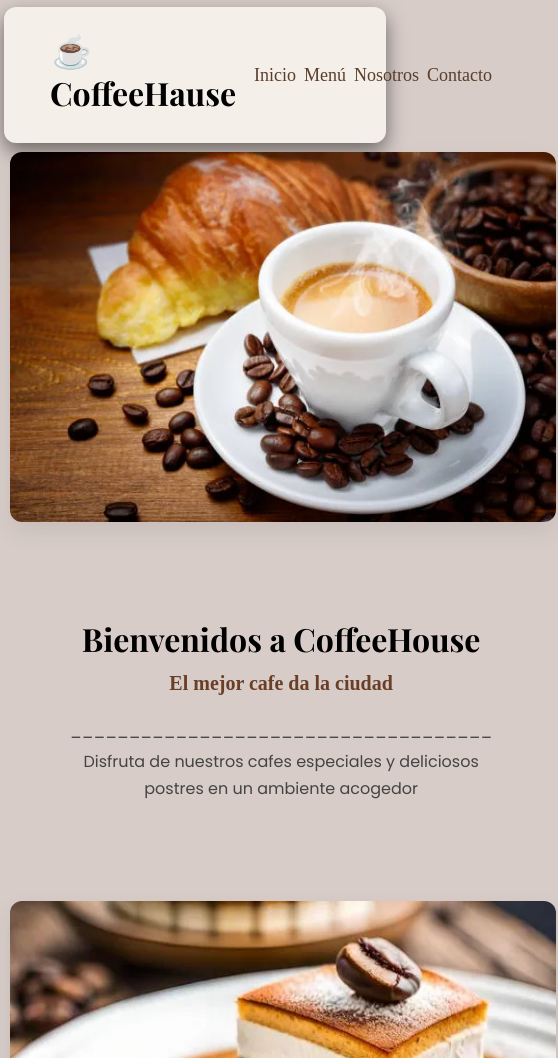
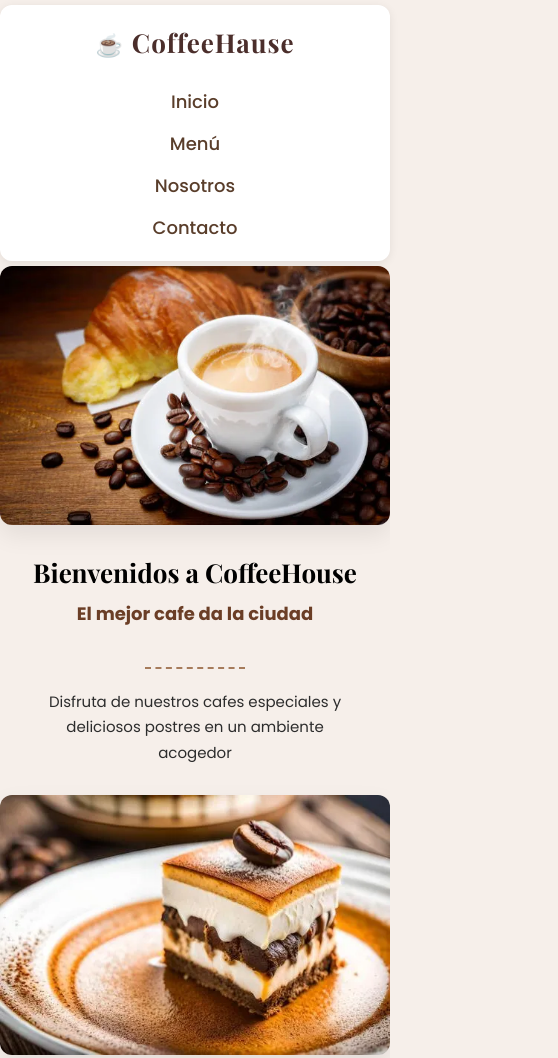
Before and after one commit to LeoMendoza26/SMTarea7, a plain HTML site: page index.html in a window 390 px wide. Shown: the top 1058 px of the page, 558 px wide, since content can reach past the window. Drawn offline with nearby package versions, Linux system fonts and the light colour scheme; a web font is replaced by a local one.

Commit message:
Mejoras en la pagina

```diff
--- a/index.html
+++ b/index.html
@@ -19,17 +19,18 @@
                     <li><a href="#">Nosotros</a></li>
                     <li><a href="#">Contacto</a></li>
                 </ul>
-             </div>
+            </div>
+        </div>
     </nav>
 
     <div class="parent2">
         <div class="div11">
-            <img src="./cafe-y-pan.webp" alt="Imágen de uan taza de café y un pan">
+            <img src="./cafe-y-pan.webp" alt="Imágen de una taza de café y un pan">
         </div>
         <div class="div12">
             <h2>Bienvenidos a CoffeeHouse</h2>
             <h3>El mejor cafe da la ciudad</h3>
-            <p>____________________________________</p>
+            <hr class="linea">
             <p>Disfruta de nuestros cafes especiales y deliciosos postres en un ambiente acogedor</p>
         </div>
         <div class="div13">
@@ -42,5 +43,21 @@
         </div>
     </div>
 
+    <footer>
+        <div class="footer-content">
+        <p>&copy; 2026 CoffeeHouse. Todos los derechos reservados.</p>
+            <div class="social-links">
+                <a href="#">
+                    <img src="./facebook.png" alt="Facebook">
+                </a>
+                <a href="#">
+                    <img src="./instagram.png" alt="Instagram">
+                </a>
+                <a href="#">
+                    <img src="./whatsapp.png" alt="Whatsapp">
+                </a>
+            </div>
+        </div>
+    </footer>
 </body>
 </html>
--- a/style.css
+++ b/style.css
@@ -3,19 +3,17 @@
 @import url('https://fonts.googleapis.com/css2?family=Poppins:ital,wght@0,100;0,200;0,300;0,400;0,500;0,600;0,700;0,800;0,900;1,100;1,200;1,300;1,400;1,500;1,600;1,700;1,800;1,900&display=swap');
 
 body {
-    background-color: #d7ccc8;
+    background-color: #f6efea;
+    font-family: "Poppins", sans-serif;
 }
 
 h1, h2 {
     font-family: "Playfair Display", serif;
 }
 
-p {
-    font-family: "Poppins", sans-serif;
-}
-
 *{
-    margin: 2px;
+    padding: 0px;
+    margin: 0px;
     box-sizing: border-box;
 }
 
@@ -27,24 +25,55 @@ p {
 }
 
 .navbar {
-    background-color: #f5efe9;
+    background-color: #ffffff;
     justify-content: flex-end;
     padding: 1em;
     border-radius: 12px;
-    padding: 15px 40px;
-    box-shadow: 0 8px 20px rgba(0, 0, 0, 0.5);
+    padding:20px 60px;
+    box-shadow: 0 2px 10px rgba(0, 0, 0, 0.08);
     margin: 5px 0px 5px 0px;
 }
 
+nav {
+    position: sticky;
+    top: 0;
+}
+
+
+nav h2 {
+    font-size: 26px;
+    font-weight: 700;
+    color: #4b2e2b;
+    letter-spacing: 1px;
+}
+
+nav h2 span {
+    margin-right: 8px;
+    font-size: 22px;
+}
+
+
 nav a {
+    position: relative;
     text-decoration: none;
     color: #5a3e2b;
     font-weight: 500;
     transition: all 0.3s ease;
 }
 
-nav a:hover {
-    color: #a67b5b;
+nav a::after {
+    content: "";
+    position: absolute;
+    left: 0;
+    bottom: -5px;
+    width: 0%;
+    height: 2px;
+    background-color: #a67b5b;
+    transition: width 0.3s ease;
+}
+
+nav a:hover::after {
+    width: 100%;
 }
 
 .div1 {
@@ -56,35 +85,35 @@ nav a:hover {
 .div2 {
     display: flex;
     flex-direction: column;
-    justify-content: center;
+    justify-content: center;;
 }
 
 ul {
     display: flex;
-    justify-content: space-around; /* distribuye los elementos */
+    justify-content: space-around;
     width: 100%;
-    max-width: 900px; /* controla el ancho máximo */
-
-    list-style: none;   /* quita los puntos */
-    margin: 0;          /* quita margen por defecto */
-    padding: 0;         /* quita padding por defecto */
+    max-width: 900px;
+    list-style: none;
+    margin: 0;
+    padding: 0;
 }
 
 a {
-    text-decoration: none; /* quita la línea */
+    text-decoration: none;
     font-size: 18px;
 }
 
 .parent2 {
     display: grid;
+    grid-template-columns: 1fr 1fr;
     grid-template-columns: repeat(2, 1fr);
-    grid-template-rows: repeat(2, 1fr);
     gap: 0px;
 }
 
 img {
     width: 100%;
-    height: 100%;
+    height: auto;
+    display: block;
     border-radius: 12px;
     box-shadow: 0 10px 25px rgba(0,0,0,0.08);
 }
@@ -109,7 +138,8 @@ img {
 
 p {
     line-height: 1.7;
-    color: #444;
+    color: #2c2c2c;
+    font-size: 16px;
 }
 
 h2 {
@@ -128,6 +158,33 @@ h3 {
     max-width: 500px;
 }
 
+.linea {
+    width: 150px;
+    margin: 20px auto;
+    border: none;
+    border-top: 2px dashed #a67b5b;
+}
+
+section {
+    padding: 60px 80px;
+}
+
+footer {
+    display: flex;
+    justify-content: center;
+}
+
+.social-links {
+    display: flex;
+    justify-content: center;
+}
+
+footer img {
+    width: 30px;
+    height: auto;
+    margin: 5px;
+}
+
 @media (max-width: 1024px) {
 
     .parent2 {
@@ -140,3 +197,48 @@ h3 {
     .div13 { order: 4; }
 
 }
+
+@media (max-width: 768px) {
+    .parent {
+        grid-template-columns: 1fr;
+        text-align: center;
+    }
+
+    .div1 {
+        justify-content: center;
+    }
+
+    .div2 {
+        margin-top: 10px;
+    }
+
+    ul {
+        flex-direction: column;
+        align-items: center;
+        gap: 15px;
+    }
+
+    .parent2 {
+        grid-template-columns: 1fr;
+    }
+
+    .div12, .div13 {
+        padding: 30px;
+    }
+
+     h2 {
+        font-size: 26px;
+    }
+
+    h3 {
+        font-size: 18px;
+    }
+
+    p {
+        font-size: 15px;
+    }
+
+    .linea {
+        width: 100px;
+    }
+}
```
Also changed, not shown: facebook.png (added), instagram.png (added), whatsapp.png (added). Lines whose indentation alone changed are shown as unchanged.
